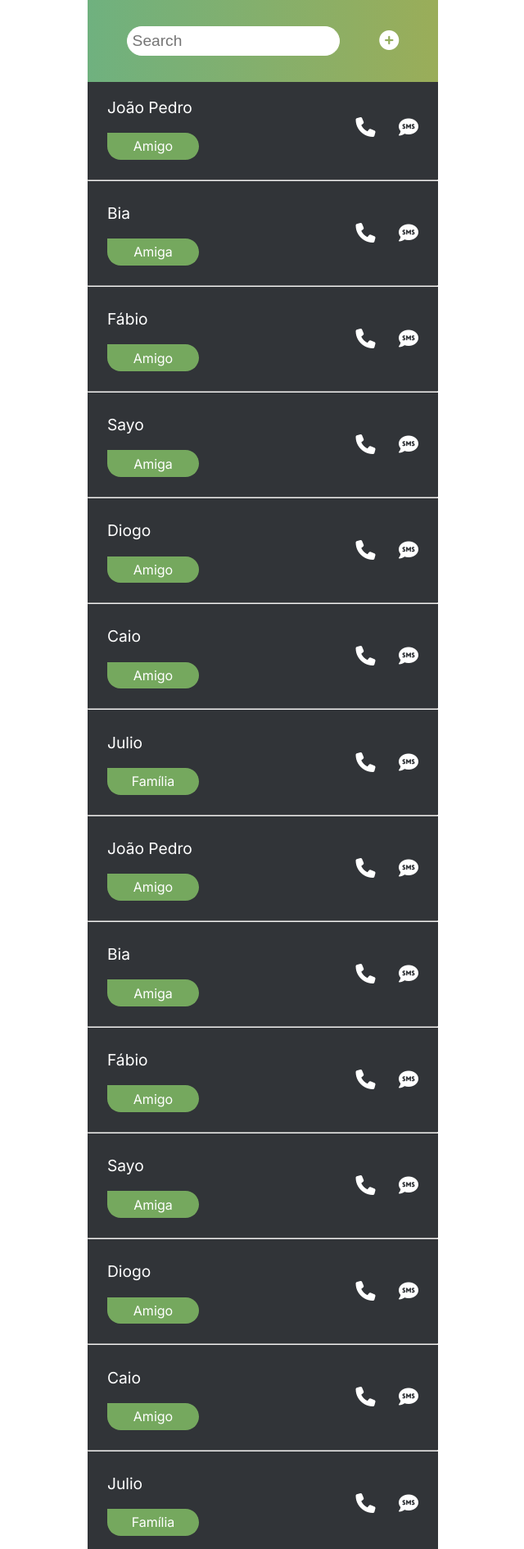
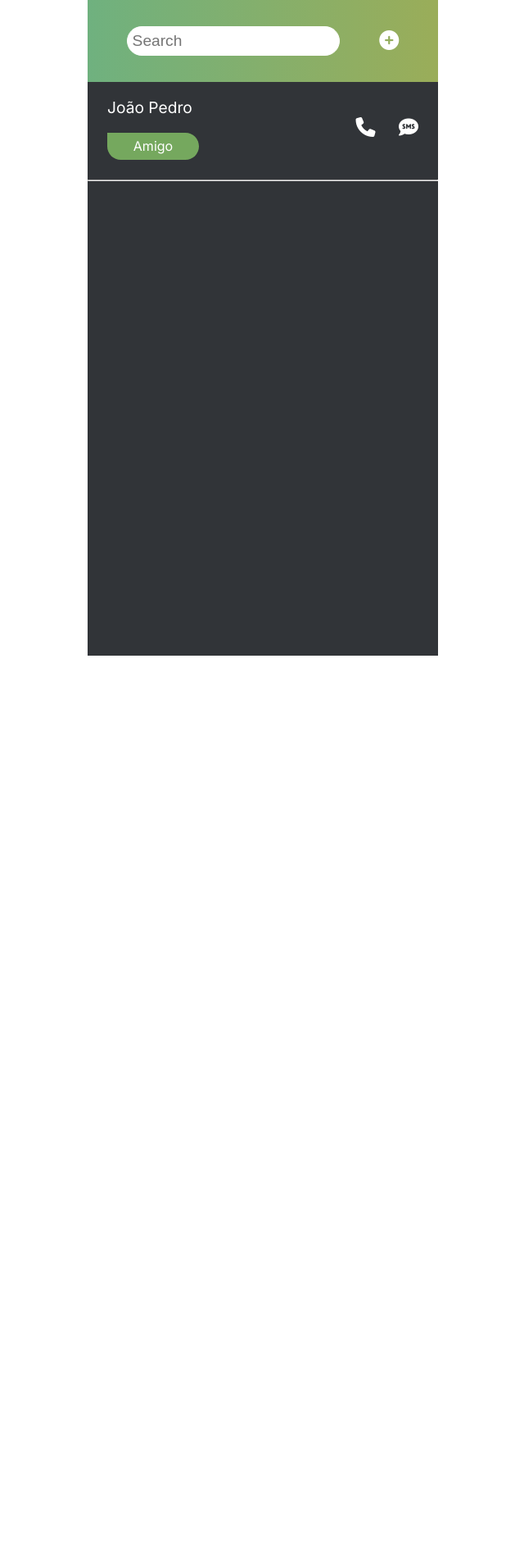
Before and after one commit to SamuelRGome/Finale, a Django app: page / in a window 1280 px wide. Shown: the whole page at 82% size, without its empty margins (319-959 px from the left). After the commit the page ends 800 px from the top, so only its background shows below. Run offline with Django 5.2, Linux system fonts and the light colour scheme; some libraries are stand-ins or nearby versions.

Commit message:
♻️ refactor: refatorando HTML

```diff
--- a/listacontato/contatos/views.py
+++ b/listacontato/contatos/views.py
@@ -3,7 +3,8 @@ from .models import Contato
 
 # Create your views here.
 def index(request):
-    return render(request, 'index.html')
+    contatos = Contato.objects.all()
+    return render(request, 'index.html',{'contatos': contatos})
 
 def addContact(request):
     if request.method == 'POST':
--- a/listacontato/templates/index.html
+++ b/listacontato/templates/index.html
@@ -46,199 +46,6 @@
 				</a>
 
 				<hr>
-
-				<a href="contact-profile.html">
-					<div class="contact-section">
-						<li class="list__item">
-							<p class="contact-name">Bia</p>
-							<p class="relationship">Amiga</p>
-						</li>
-
-						<li class="list__item">
-							<i class="fas fa-phone"></i>
-							<i class="fas fa-sms text"></i>
-						</li>
-					</div>
-				</a>
-
-				<hr>
-
-				<a href="contact-profile.html">
-					<div class="contact-section">
-						<li class="list__item">
-							<p class="contact-name">Fábio</p>
-							<p class="relationship">Amigo</p>
-						</li>
-
-						<li class="list__item">
-							<i class="fas fa-phone"></i>
-							<i class="fas fa-sms text"></i>
-						</li>
-					</div>
-				</a>
-
-				<hr>
-
-				<a href="contact-profile.html">
-					<div class="contact-section">
-						<li class="list__item">
-							<p class="contact-name">Sayo</p>
-							<p class="relationship">Amiga</p>
-						</li>
-						<li class="list__item">
-							<i class="fas fa-phone"></i>
-							<i class="fas fa-sms text"></i>
-						</li>
-					</div>
-				</a>
-
-				<hr>
-
-				<a href="contact-profile.html">
-					<div class="contact-section">
-						<li class="list__item">
-							<p class="contact-name">Diogo</p>
-							<p class="relationship">Amigo</p>
-						</li>
-						<li class="list__item">
-							<i class="fas fa-phone"></i>
-							<i class="fas fa-sms text"></i>
-						</li>
-					</div>
-				</a>
-
-				<hr>
-
-
-				<a href="contact-profile.html">
-					<div class="contact-section">
-						<li class="list__item">
-							<p class="contact-name">Caio</p>
-							<p class="relationship">Amigo</p>
-						</li>
-						<li class="list__item">
-							<i class="fas fa-phone"></i>
-							<i class="fas fa-sms text"></i>
-						</li>
-					</div>
-				</a>
-
-				<hr>
-
-				<a href="contact-profile.html">
-					<div class="contact-section">
-						<li class="list__item">
-							<p class="contact-name">Julio</p>
-							<p class="relationship">Família</p>
-						</li>
-						<li class="list__item">
-							<i class="fas fa-phone"></i>
-							<i class="fas fa-sms text"></i>
-						</li>
-					</div>
-				</a>
-
-				<hr>
-
-				<a href="contact-profile.html">
-					<div class="contact-section">
-						<li class="list__item">
-							<p class="contact-name">João Pedro</p>
-							<p class="relationship">Amigo</p>
-						</li>
-						<li class="list__item">
-							<i class="fas fa-phone"></i>
-							<i class="fas fa-sms text"></i>
-						</li>
-					</div>
-				</a>
-
-				<hr>
-				<div class="contact-section">
-					<li class="list__item">
-						<p class="contact-name">Bia</p>
-						<p class="relationship">Amiga</p>
-					</li>
-					<li class="list__item">
-						<i class="fas fa-phone"></i>
-						<i class="fas fa-sms text"></i>
-					</li>
-				</div>
-
-				<hr>
-
-				<a href="contact-profile.html">
-					<div class="contact-section">
-						<li class="list__item">
-							<p class="contact-name">Fábio</p>
-							<p class="relationship">Amigo</p>
-						</li>
-						<li class="list__item">
-							<i class="fas fa-phone"></i>
-							<i class="fas fa-sms text"></i>
-						</li>
-					</div>
-				</a>
-
-				<hr>
-
-				<a href="contact-profile.html">
-					<div class="contact-section">
-						<li class="list__item">
-							<p class="contact-name">Sayo</p>
-							<p class="relationship">Amiga</p>
-						</li>
-						<li class="list__item">
-							<i class="fas fa-phone"></i>
-							<i class="fas fa-sms text"></i>
-						</li>
-					</div>
-				</a>
-
-				<hr>
-
-				<a href="contact-profile.html">
-					<div class="contact-section">
-						<li class="list__item">
-							<p class="contact-name">Diogo</p>
-							<p class="relationship">Amigo</p>
-						</li>
-						<li class="list__item">
-							<i class="fas fa-phone"></i>
-							<i class="fas fa-sms text"></i>
-						</li>
-					</div>
-				</a>
-
-				<hr>
-
-				<a href="contact-profile.html">
-					<div class="contact-section">
-						<li class="list__item">
-							<p class="contact-name">Caio</p>
-							<p class="relationship">Amigo</p>
-						</li>
-						<li class="list__item">
-							<i class="fas fa-phone"></i>
-							<i class="fas fa-sms text"></i>
-						</li>
-					</div>
-				</a>
-
-				<hr>
-
-				<a href="contact-profile.html">
-					<div class="contact-section">
-						<li class="list__item">
-							<p class="contact-name">Julio</p>
-							<p class="relationship">Família</p>
-						</li>
-						<li class="list__item">
-							<i class="fas fa-phone"></i>
-							<i class="fas fa-sms text"></i>
-						</li>
-					</div>
-				</a>
 			</ul>
 		</section>
 	</div>
```
Also changed, not shown: listacontato/templates/new.html (+4 -4 lines), listacontato/db.sqlite3.
